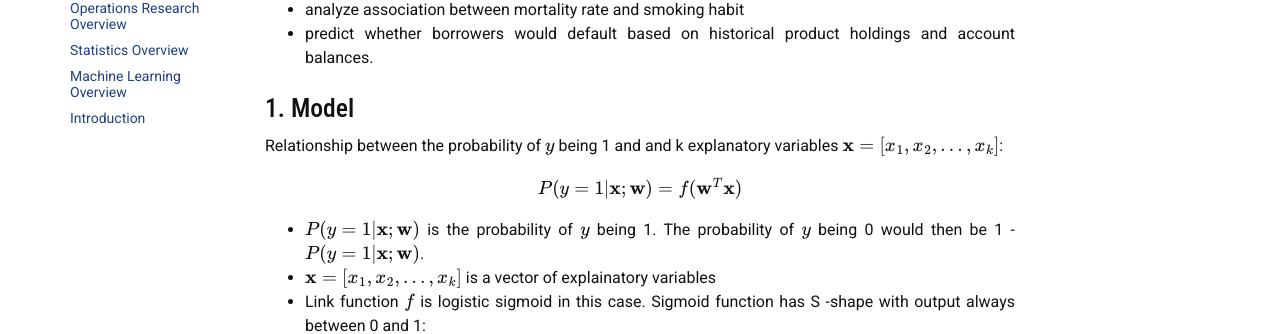
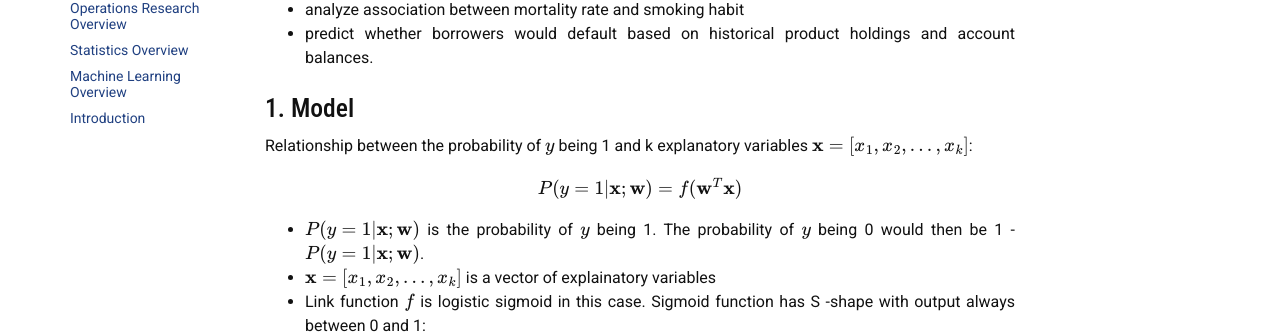
Before and after one commit to liambll/blog-archive, a Jekyll site: the page built from _posts/2017-06-30-logistics-regression.markdown, in a window 1280 px wide and 900 px high. Shown: the part 334-668 px from the top of the window. Built offline with Jekyll 4.4.1, drawn with Linux system fonts in a browser that asks for light colours; nearby versions of some CDN libraries; formulas are drawn with MathJax 3; comment, search, counter and statistics services are not loaded.

Commit message:
Update 2017-06-30-logistics-regression.markdown

```diff
--- a/_posts/2017-06-30-logistics-regression.markdown
+++ b/_posts/2017-06-30-logistics-regression.markdown
@@ -19,7 +19,7 @@ Some examples:
 * predict whether borrowers would default based on historical product holdings and account balances.
 
 ## 1. Model
-Relationship between the probability of \\(y\\) being 1 and and k explanatory variables \\(\mathbf{x} = [x_1, x_2, ..., x_k] \\):
+Relationship between the probability of \\(y\\) being 1 and k explanatory variables \\(\mathbf{x} = [x_1, x_2, ..., x_k] \\):
 \\[
 P(y=1\|\mathbf{x}; \mathbf{w}) = f(\mathbf{w}^T\mathbf{x})
 \\]
```
